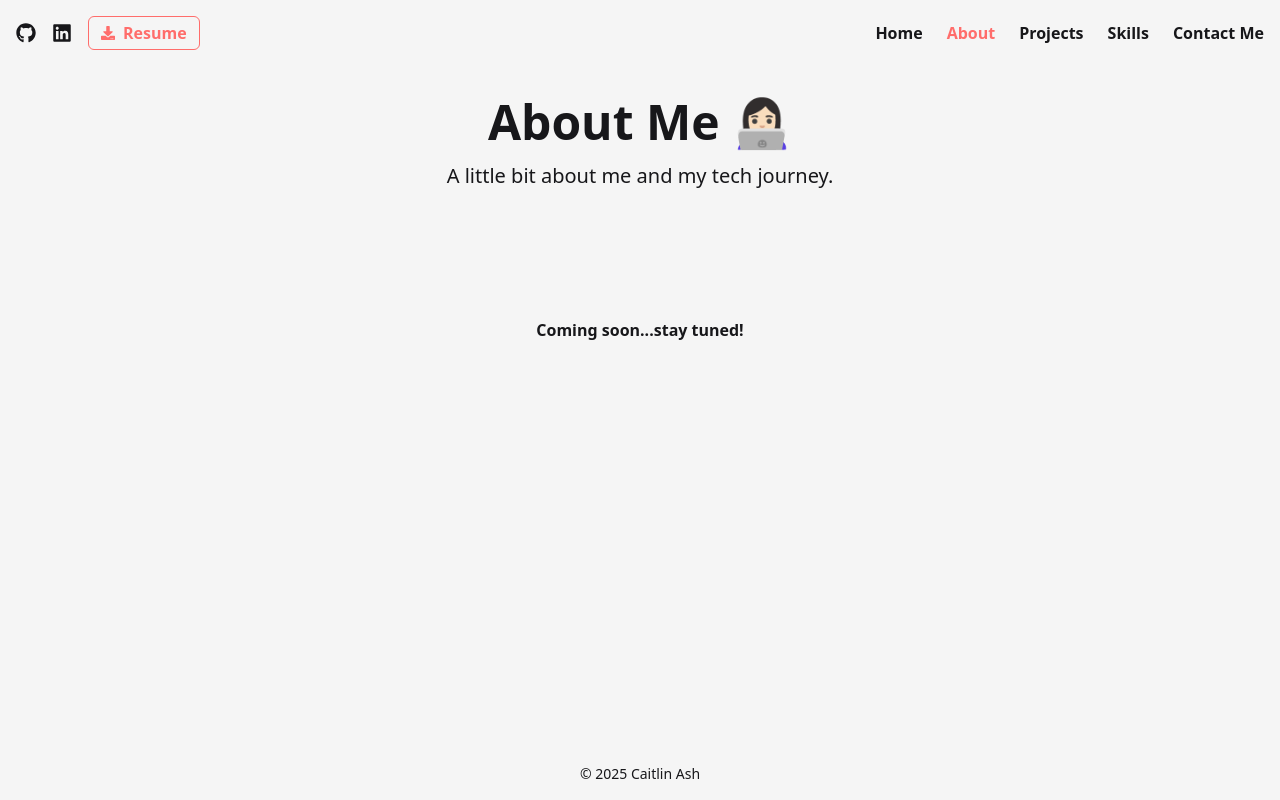
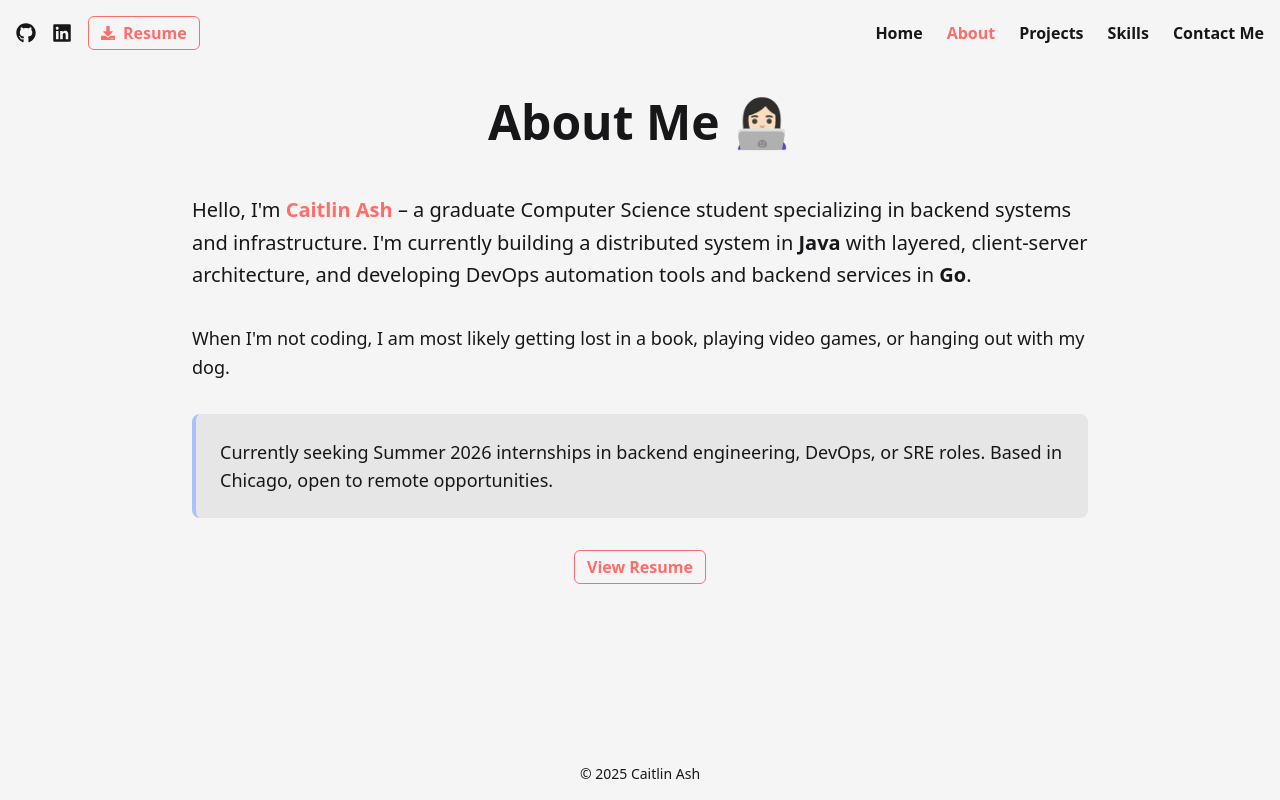
Before and after one commit to bycait27/portfolio, a Next.js app: page / in a window 1280 px wide. Both pictures are taken after a click on the button "About". Built offline with nearby package versions, Linux system fonts and the light colour scheme.

Commit message:
Update About page to focus on backend/devops and add more about myself

```diff
--- a/src/components/sections/About.jsx
+++ b/src/components/sections/About.jsx
@@ -6,80 +6,36 @@ export default function About() {
       <div className="max-w-4xl mx-auto">
         <SectionHeader
           title="About Me"
-          subtitle="A little bit about me and my tech journey."
+          subtitle=""
           emoji="👩🏻‍💻"
         />
 
-        <div className='text-center font-bold pt-20'>
-            Coming soon...stay tuned!
-        </div>
-        {/* TODO: maybe mention journey into tech */}
-        {/* <div className="prose prose-lg max-w-none">
+        <div className="prose prose-lg max-w-none">
           <p className="text-xl leading-relaxed mb-8 text-text-primary">
             Hello, I&apos;m <span className="font-semibold text-text-secondary">Caitlin Ash</span> –
-            a DevOps Engineer and Master&apos;s student in Computer Science with a passion
-            for building reliable, scalable infrastructure and automation systems.
+            a graduate Computer Science student specializing in backend systems and infrastructure. I'm currently
+            building a distributed system in <strong>Java</strong> with layered, client-server architecture, and
+            developing DevOps automation tools and backend services in <strong>Go</strong>.
           </p>
 
           <p className="text-lg leading-relaxed mb-8 text-text-primary">
-            I believe great software delivery comes from combining robust infrastructure with
-            seamless deployment processes. Whether containerizing applications, designing CI/CD pipelines,
-            or architecting cloud infrastructure, I focus on creating automated, maintainable systems that
-            enable teams to deploy confidently and frequently.
+            When I'm not coding, I am most likely getting lost in a book, playing video games, or hanging out with
+            my dog.
           </p>
-
-          <div className="mb-8">
-            <h3 className="text-2xl font-semibold mb-6 text-text-primary">
-              What sets me apart:
-            </h3>
-            <ul className="space-y-3">
-              <li className="flex items-start">
-                <span className="text-text-secondary mr-3 mt-1">•</span>
-                <span className="text-text-primary">
-                  Infrastructure as Code and automated deployment pipelines with Docker and cloud platforms
-                </span>
-              </li>
-              <li className="flex items-start">
-                <span className="text-text-secondary mr-3 mt-1">•</span>
-                <span className="text-text-primary">
-                  Distributed systems expertise from both academic coursework and hands-on implementation
-                </span>
-              </li>
-              <li className="flex items-start">
-                <span className="text-text-secondary mr-3 mt-1">•</span>
-                <span className="text-text-primary">
-                  Programming in Go for infrastructure tools and automation scripts
-                </span>
-              </li>
-              <li className="flex items-start">
-                <span className="text-text-secondary mr-3 mt-1">•</span>
-                <span className="text-text-primary">
-                  Strong foundation in Linux systems administration and networking concepts
-                </span>
-              </li>
-              <li className="flex items-start">
-                <span className="text-text-secondary mr-3 mt-1">•</span>
-                <span className="text-text-primary">
-                  Experience with monitoring, logging, and incident response methodologies
-                </span>
-              </li>
-              <li className="flex items-start">
-                <span className="text-text-secondary mr-3 mt-1">•</span>
-                <span className="text-text-primary">
-                  Self-driven learner who builds production-ready projects to master new technologies
-                </span>
-              </li>
-            </ul>
-          </div>
 
           <div className="bg-background-secondary rounded-lg p-6 border-l-4 border-text-highlight">
             <p className="text-lg text-text-primary mb-0">
-              I&apos;m actively seeking opportunities to contribute to engineering teams focused on
-              DevOps, Site Reliability, or Platform Engineering where I can help build the infrastructure
-              that powers reliable software delivery.
+              Currently seeking Summer 2026 internships in backend engineering, DevOps, or SRE roles.
+              Based in Chicago, open to remote opportunities.
             </p>
           </div>
-        </div> */}
+
+          <div className="flex text-text-primary font-bold justify-center items-center w-full px-4 py-4 mt-4">
+            <a className="text-text-secondary rounded-md border border-text-secondary px-3 py-1 hover:bg-text-secondary hover:text-background-primary transition-colors flex items-center gap-2" href="/files/resume.pdf" target="_blank">
+                <span>View Resume</span>
+            </a>
+          </div>
+        </div>
       </div>
     </div>
   );
```
